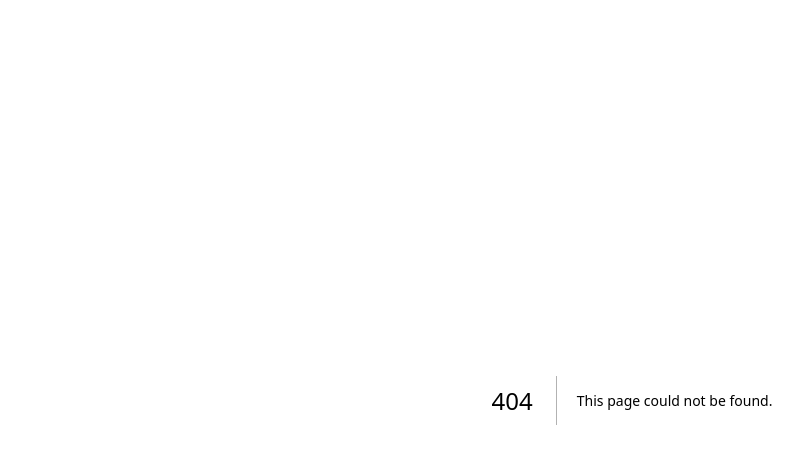
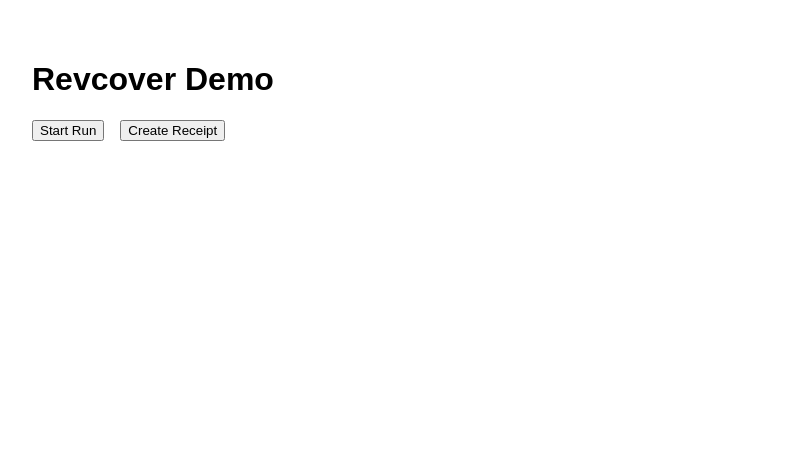
Before and after one commit to insinuateai/revcover, a Next.js app in the folder ui/: page /demo in a window 1280 px wide. Before the commit this address had no page. Shown: the top 464 px of the page, without its empty margins (8-811 px from the left). Built offline with nearby package versions, Linux system fonts and the light colour scheme.

Commit message:
Create page.tsx

```diff
--- /dev/null
+++ b/ui/app/demo/page.tsx
@@ -0,0 +1,52 @@
+"use client";
+import { useState } from "react";
+
+export default function DemoPage() {
+  const [runId, setRunId] = useState("");
+  const [receiptId, setReceiptId] = useState("");
+  const [loading, setLoading] = useState(false);
+  const [message, setMessage] = useState("");
+
+  async function handleRun() {
+    setLoading(true);
+    setMessage("");
+    try {
+      const res = await fetch("/api/runs", { method: "POST" });
+      const data = await res.json();
+      setRunId(data.run_id || "No run id returned");
+      setMessage("Run started successfully!");
+    } catch (e) {
+      setMessage("Run failed: " + e);
+    } finally {
+      setLoading(false);
+    }
+  }
+
+  async function handleReceipt() {
+    setLoading(true);
+    setMessage("");
+    try {
+      const res = await fetch("/api/receipts", { method: "POST" });
+      const data = await res.json();
+      setReceiptId(data.receipt_id || "No receipt id returned");
+      setMessage("Receipt created successfully!");
+    } catch (e) {
+      setMessage("Receipt failed: " + e);
+    } finally {
+      setLoading(false);
+    }
+  }
+
+  return (
+    <main style={{ padding: "2rem", fontFamily: "sans-serif" }}>
+      <h1>Revcover Demo</h1>
+      <button onClick={handleRun} disabled={loading}>Start Run</button>
+      <button onClick={handleReceipt} disabled={loading} style={{ marginLeft: "1rem" }}>
+        Create Receipt
+      </button>
+      <p>{message}</p>
+      {runId && <p><strong>Run ID:</strong> {runId}</p>}
+      {receiptId && <p><strong>Receipt ID:</strong> {receiptId}</p>}
+    </main>
+  );
+}
```
